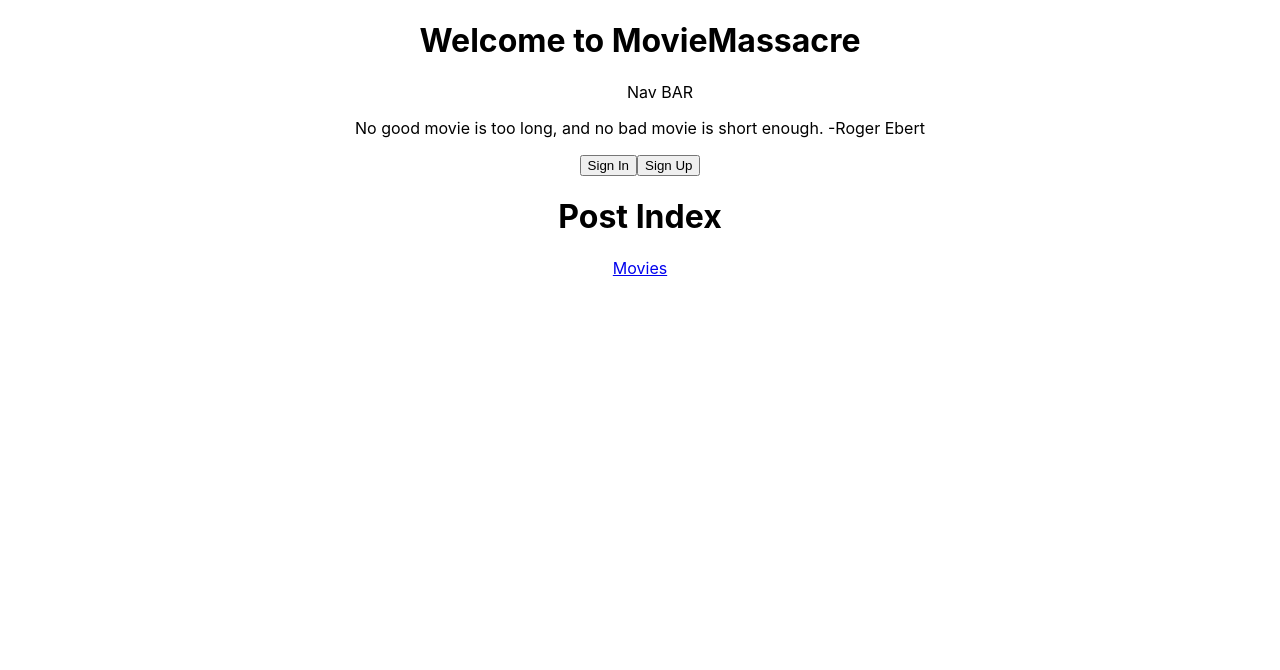
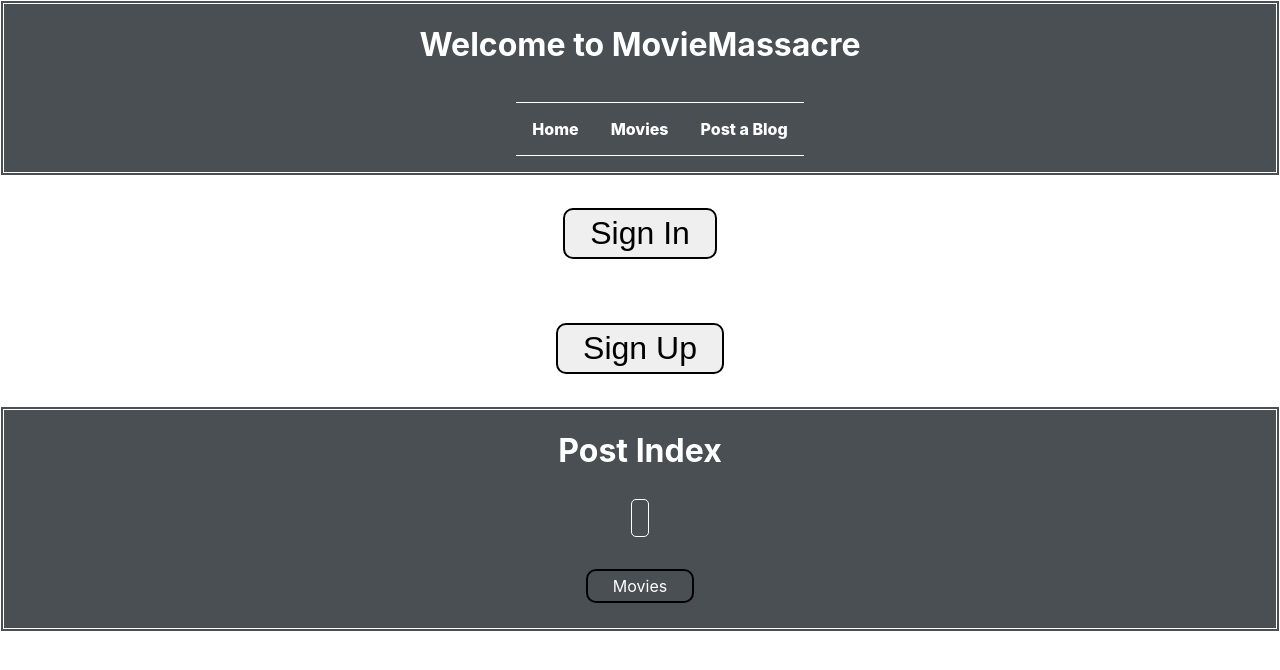
Before and after one commit to rderosa1/movie_blog_rails_app, a React (Create React App) app in the folder client/: page /posts in a window 1280 px wide. Shown: the top 670 px of the page. Built offline with nearby package versions, Linux system fonts and the light colour scheme; no server answers.

Commit message:
began adding CSS

```diff
--- a/client/src/App.css
+++ b/client/src/App.css
@@ -1,4 +1,4 @@
-.App {
+/* .App {
   text-align: center;
 }
 
@@ -35,4 +35,203 @@
   to {
     transform: rotate(360deg);
   }
+} */
+
+.nav-links {
+  display: flex;
+  justify-content: space-around;
+  list-style-type: none;
+  align-items: center;
+  color:white;
 }
+
+ .nav-links li {
+  padding: 1rem;
+}
+
+
+.nav-links a {
+  text-decoration: none;
+  color:white;
+  font-weight: 800;
+  border-top: 1px solid white;
+  border-bottom: 1px solid white;
+}
+
+.App {
+  display: flex;
+  flex-direction: column;
+  text-align: center;
+  align-self: center;
+}
+
+.App button{
+  margin: 1em;
+  font-size: 2em;
+  border: 2px solid black;
+  border-radius: 10px;
+  padding: 5px 25px;
+}
+
+.roger{
+  font-style: italic;
+}
+
+.header{
+  height: 100%;
+  background-position: center;
+  background-repeat: no-repeat;
+  background-size: cover;
+  display: flex;
+  flex-direction: column;
+  justify-content: space-around;
+  align-items: center;
+  min-height: 10vh;
+  background-color: rgb(73, 79, 82);
+  color: white;
+  border: 4px double white;
+}
+.movie-page{
+  height: 100%;
+  background-color: lightgrey;
+  background-position: center;
+  background-repeat: no-repeat;
+  background-size: cover;
+  display: flex;
+  flex-direction: column;
+  justify-content: space-around;
+  align-items: center;
+  min-height: 10vh;
+  background-color: rgb(73, 79, 82);
+  color: black;
+  border: 4px double white;
+}
+
+.movies-index-page {
+  height: 100%;
+  background-position: center;
+  background-repeat: no-repeat;
+  background-size: cover;
+  display: flex;
+  flex-direction: column;
+  justify-content: space-around;
+  align-items: center;
+  min-height: 10vh;
+  background-color: rgb(73, 79, 82);
+  color: white;
+  border: 4px double white;
+}
+
+.movies-index-page:hover h2{
+  font-size: 2em;
+}
+
+.posts-link, .movies-link{
+  margin: 2em;
+  font-size: 1em;
+  border: 2px solid black;
+  border-radius: 10px;
+  padding: 5px 25px;
+  color:white;
+}
+
+.posts-link a, .movies-link a {
+  text-decoration: none;
+}
+
+.post-page {
+  height: 100%;
+  background-position: center;
+  background-repeat: no-repeat;
+  background-size: cover;
+  display: flex;
+  flex-direction: column;
+  justify-content: space-around;
+  align-items: center;
+  min-height: 10vh;
+  background-color: rgb(73, 79, 82);
+  color: white;
+  border: 4px double white;
+}
+
+.posts-index-page {
+  height: 100%;
+  background-position: center;
+  background-repeat: no-repeat;
+  background-size: cover;
+  display: flex;
+  flex-direction: column;
+  justify-content: space-around;
+  align-items: center;
+  min-height: 10vh;
+  background-color: rgb(73, 79, 82);
+  color: white;
+  border: 4px double white;
+}
+
+.posts-index-page a {
+  text-decoration: none;
+  color: white;
+  margin: 2rem;
+}
+
+
+.post-content{
+  margin: .5rem;
+  padding: .5rem;
+}
+
+
+.individual-post{
+  border: 1px solid white;
+  border-radius: 5px;
+  padding: .5rem
+}
+
+
+.login-page input{
+  margin: 1em;
+  font-size: 1em;
+  border: 2px solid black;
+  border-radius: 10px;
+  padding: 5px 25px;
+}
+
+.register-page{
+  display:flex;
+  flex-direction: column;
+}
+
+.register-page form{
+  display: flex;
+  flex-direction: column;
+  align-items: center;
+}
+
+.register-page input{
+  margin: 1em;
+  font-size: 1em;
+  border: 2px solid black;
+  border-radius: 10px;
+  padding: 5px 25px;
+}
+
+.register{
+  font-size: 2em;
+  background-color: lightblue;
+  padding: 4px 18px;
+  border-radius: 10px;
+}
+
+form a {
+  text-decoration: none;
+}
+
+.movie-info a{
+  text-decoration: none;
+  color:black;
+}
+
+.movie-info p:nth-last-child(1){
+  margin-bottom: 50px;
+}
--- a/client/src/App.js
+++ b/client/src/App.js
@@ -15,6 +15,7 @@ import MoviePage from './components/MoviePage'
 import { HomePage } from './components/HomePage'
 import PostPage from './components/PostPage'
 import { withRouter } from 'react-router-dom'
+import { Header } from './components/Header'
 
 
 class App extends Component {
@@ -186,7 +187,7 @@ class App extends Component {
     console.log(this.state.currentUser)
     return (
       <div className="App">
-        <HomePage />
+        <Header />
 
         {/* <Link to="/movies">View All Movies</Link> */}
         {this.state.currentUser
@@ -210,7 +211,7 @@ class App extends Component {
 
           {/* Route to movies */}
 
-          <Route path="/movies/:title/posts"
+          <Route exact path="/movies/:title/posts"
             render={(props) =>
               <PostPage {...props} posts={this.state.posts}
                 movies={this.state.movies}
--- a/client/src/components/Header.jsx
+++ b/client/src/components/Header.jsx
@@ -1,9 +1,13 @@
 import React from 'react'
+import Nav from './Nav'
 
 export const Header = (props) => {
     return (
         <>
-            <h1>Welcome to MovieMassacre</h1>
+            <div className = "header">
+                <h1>Welcome to MovieMassacre</h1>
+                <Nav />
+            </div>
         </>
     )
 
--- a/client/src/components/HomePage.jsx
+++ b/client/src/components/HomePage.jsx
@@ -1,16 +1,17 @@
 import React from 'react'
 import { Header } from './Header'
-import { Nav } from './Nav'
+import Nav from './Nav'
 
 export const HomePage = (props) => {
     return (
         <>
-            <Header />
-            <Nav />
-            <blockquote>
-                No good movie is too long, and no bad movie is short enough.
-                -Roger Ebert
-            </blockquote>
+            <div className = "homepage">
+                <blockquote>
+                    "No good movie is too long, and no bad movie is short enough."
+                    <br/>
+                    <span className = "roger">-Roger Ebert</span>
+                </blockquote>
+            </div>
         </>
     )
 
--- a/client/src/components/Login.jsx
+++ b/client/src/components/Login.jsx
@@ -6,7 +6,7 @@ import { Link } from 'react-router-dom';
 const Login = (props) => {
 
   return (
-    <div>
+    <div className = "login-page">
       <h2>login Page</h2>
       <hr />
       <form onSubmit={(e) => {
@@ -15,7 +15,9 @@ const Login = (props) => {
         <input name="username" type="text" value={props.formData.username} onChange={props.handleChange} placeholder="username"/>
         <input name="password" type="password" value={props.formData.password} onChange={props.handleChange} placeholder= "password"/>
         <button>Login</button>
-        <Link to="/register">Register</Link>
+        <br/>
+        <h3>Don't have an account?</h3>
+        <Link to="/register"><span className = "register">Register</span></Link>
       </form>
     </div>
   );
--- a/client/src/components/MoviePage.jsx
+++ b/client/src/components/MoviePage.jsx
@@ -9,16 +9,15 @@ function MoviePage(props) {
     console.log(oneMovie)
 
     return (
-        <>
+        <div className = "movie-page">
         {oneMovie &&
         <div>
             <p>{oneMovie.title}</p>
         </div>
         }
-
         {oneMovie && <Link to ={`/movies/${oneMovie.title}/posts`}><button> Post a blog </button></Link>}
         {<Link to ="/movies"><button> See Movies </button></Link>}
-        </>
+        </div>
     )
 }
 
--- a/client/src/components/MoviesIndex.jsx
+++ b/client/src/components/MoviesIndex.jsx
@@ -3,17 +3,18 @@ import { Link } from 'react-router-dom'
 
 export default function MoviesIndex(props) {
     return(
-        <div>
+        <div className = "movies-index-page">
             <h1>Movies Index</h1>
             {props.movies.map((movie, index) => (
-                <div key={index}>
+                <div className = "movie-info" key={index}>
                 <Link to={`/movies/${movie.id}`}>
                 <h2>{movie.title}</h2></Link>
                 <p>{movie.year_released}</p>
                 <p>{movie.director}</p>
                 </div>
             ))}
-            <Link to = "/posts">Posts</Link>
+            <Link to = "/posts"><span className = "posts-link">Posts</span></Link>
+            <br/>
         </div>
     )
 }
--- a/client/src/components/Nav.jsx
+++ b/client/src/components/Nav.jsx
@@ -1,12 +1,21 @@
 import React from 'react'
+import { Link } from 'react-router-dom'
 
-export const Nav = (props) => {
+export default function Nav() {
     return (
-        <>
-            <ul>
-                Nav BAR
+        <nav>
+            <ul className="nav-links">
+                <Link to="/">
+                    <li>Home</li>
+                </Link>
+                <Link to="/movies">
+                    <li>Movies</li>
+                </Link>
+                <Link to="/posts">
+                    <li>Post a Blog</li>
+                </Link>
             </ul>
-        </>
+        </nav>
     )
 
 }
--- a/client/src/components/PostPage.jsx
+++ b/client/src/components/PostPage.jsx
@@ -42,7 +42,7 @@ class PostPage extends React.Component {
         ))
         console.log(this.state.posts)
         return (
-            <>
+            <div className = "post-page">
 
                 <h1>Dummy Data</h1>
                 {this.oneMovie &&
@@ -57,7 +57,7 @@ class PostPage extends React.Component {
 
                 </form>
 
-            </>
+            </div>
         )
     }
 }
--- a/client/src/components/PostsIndex.jsx
+++ b/client/src/components/PostsIndex.jsx
@@ -4,16 +4,16 @@ import { Link } from 'react-router-dom'
 export default function PostsIndex(props) {
     console.log(props)
     return (
-        <div>
+        <div className = "posts-index-page">
             <h1>Post Index</h1>
             {props.posts.map((post, index) => (
-                <div key={index}>
+                <div className = "post-content" key={index}>
                     <Link to={`/posts/${post.id}`}>
-                        {post.content}
+                        <span className = "individual-post">{post.content}</span>
                     </Link>
                 </div>
             ))}
-            <Link to="/movies">Movies</Link>
+            <Link to="/movies"><span className = "movies-link">Movies</span></Link>
         </div>
     )
 }
--- a/client/src/components/Register.jsx
+++ b/client/src/components/Register.jsx
@@ -4,7 +4,7 @@ import React from 'react';
 const Register = (props) => {
 
   return (
-    <div>
+    <div className="register-page">
       <h2>Sign Up</h2>
       <hr />
       <form onSubmit={props.handleRegister} >
```
Also changed, not shown: 1 other file (tests, documents, lock files or other folders).
